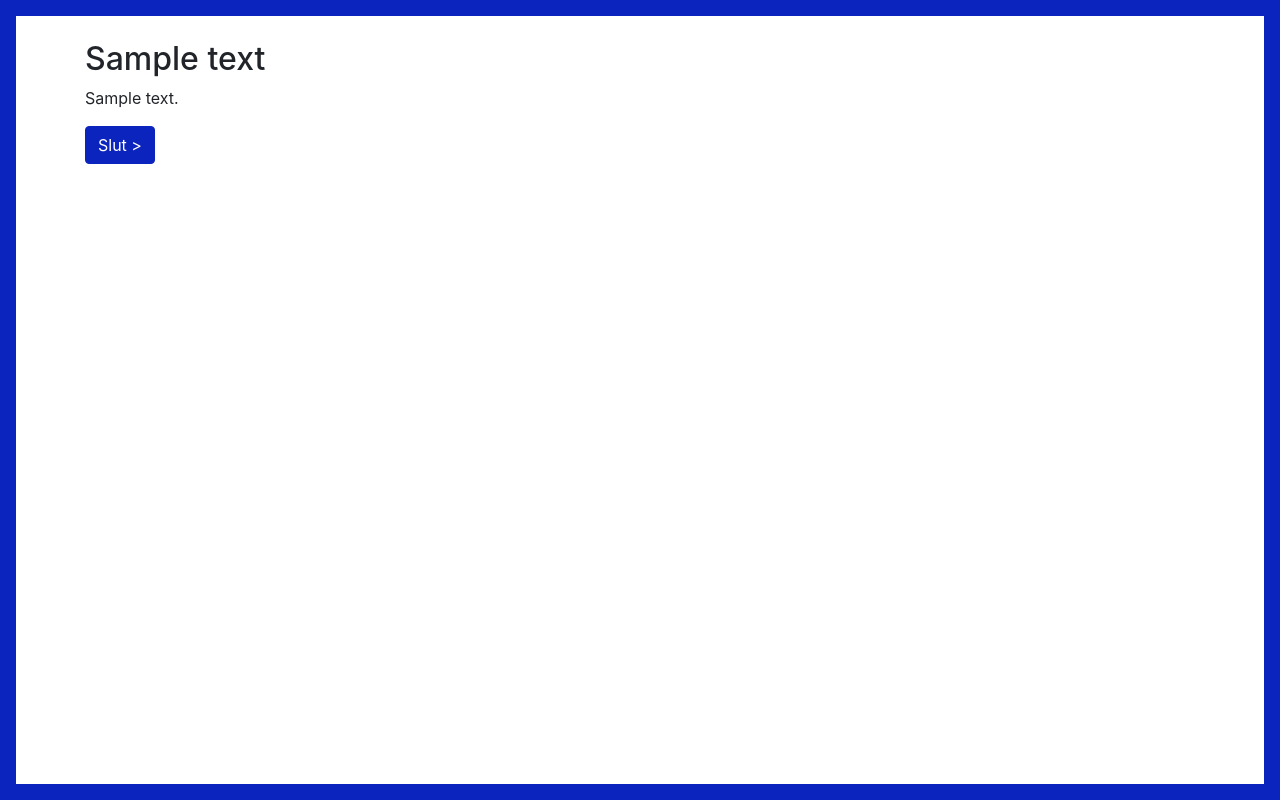
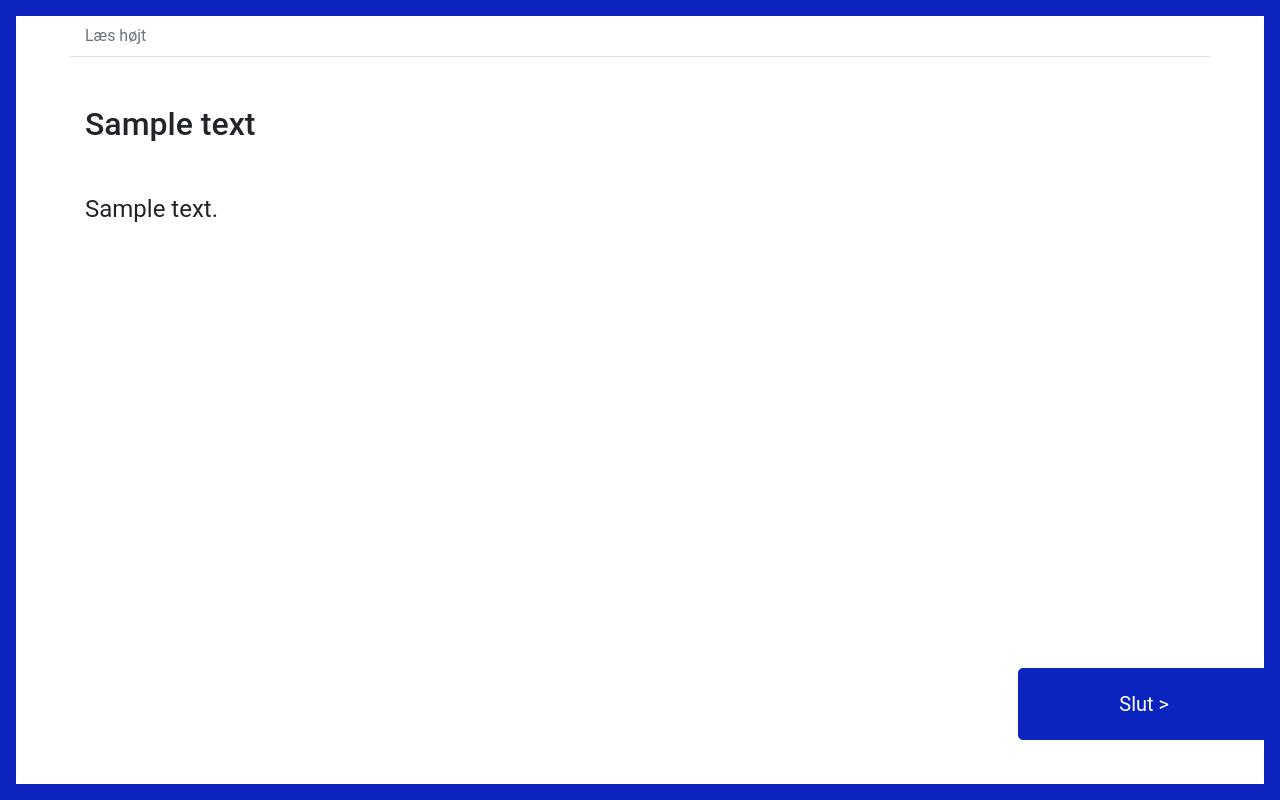
Before and after one commit to itk-robotics/reading-buddy, a Python web app: template flask_server/templates/page.html in a window 1280 px wide. Run offline with Jinja, Linux system fonts and the light colour scheme; the template is opened without the code that fills it: most values are stand-ins (such as "Sample title", 1, 10 or a date in 2020).

Commit message:
templates update design

```diff
--- a/flask_server/static/js/scripts.js
+++ b/flask_server/static/js/scripts.js
@@ -1,122 +1 @@
-/******/ (function(modules) { // webpackBootstrap
-/******/ 	// The module cache
-/******/ 	var installedModules = {};
-/******/
-/******/ 	// The require function
-/******/ 	function __webpack_require__(moduleId) {
-/******/
-/******/ 		// Check if module is in cache
-/******/ 		if(installedModules[moduleId]) {
-/******/ 			return installedModules[moduleId].exports;
-/******/ 		}
-/******/ 		// Create a new module (and put it into the cache)
-/******/ 		var module = installedModules[moduleId] = {
-/******/ 			i: moduleId,
-/******/ 			l: false,
-/******/ 			exports: {}
-/******/ 		};
-/******/
-/******/ 		// Execute the module function
-/******/ 		modules[moduleId].call(module.exports, module, module.exports, __webpack_require__);
-/******/
-/******/ 		// Flag the module as loaded
-/******/ 		module.l = true;
-/******/
-/******/ 		// Return the exports of the module
-/******/ 		return module.exports;
-/******/ 	}
-/******/
-/******/
-/******/ 	// expose the modules object (__webpack_modules__)
-/******/ 	__webpack_require__.m = modules;
-/******/
-/******/ 	// expose the module cache
-/******/ 	__webpack_require__.c = installedModules;
-/******/
-/******/ 	// define getter function for harmony exports
-/******/ 	__webpack_require__.d = function(exports, name, getter) {
-/******/ 		if(!__webpack_require__.o(exports, name)) {
-/******/ 			Object.defineProperty(exports, name, { enumerable: true, get: getter });
-/******/ 		}
-/******/ 	};
-/******/
-/******/ 	// define __esModule on exports
-/******/ 	__webpack_require__.r = function(exports) {
-/******/ 		if(typeof Symbol !== 'undefined' && Symbol.toStringTag) {
-/******/ 			Object.defineProperty(exports, Symbol.toStringTag, { value: 'Module' });
-/******/ 		}
-/******/ 		Object.defineProperty(exports, '__esModule', { value: true });
-/******/ 	};
-/******/
-/******/ 	// create a fake namespace object
-/******/ 	// mode & 1: value is a module id, require it
-/******/ 	// mode & 2: merge all properties of value into the ns
-/******/ 	// mode & 4: return value when already ns object
-/******/ 	// mode & 8|1: behave like require
-/******/ 	__webpack_require__.t = function(value, mode) {
-/******/ 		if(mode & 1) value = __webpack_require__(value);
-/******/ 		if(mode & 8) return value;
-/******/ 		if((mode & 4) && typeof value === 'object' && value && value.__esModule) return value;
-/******/ 		var ns = Object.create(null);
-/******/ 		__webpack_require__.r(ns);
-/******/ 		Object.defineProperty(ns, 'default', { enumerable: true, value: value });
-/******/ 		if(mode & 2 && typeof value != 'string') for(var key in value) __webpack_require__.d(ns, key, function(key) { return value[key]; }.bind(null, key));
-/******/ 		return ns;
-/******/ 	};
-/******/
-/******/ 	// getDefaultExport function for compatibility with non-harmony modules
-/******/ 	__webpack_require__.n = function(module) {
-/******/ 		var getter = module && module.__esModule ?
-/******/ 			function getDefault() { return module['default']; } :
-/******/ 			function getModuleExports() { return module; };
-/******/ 		__webpack_require__.d(getter, 'a', getter);
-/******/ 		return getter;
-/******/ 	};
-/******/
-/******/ 	// Object.prototype.hasOwnProperty.call
-/******/ 	__webpack_require__.o = function(object, property) { return Object.prototype.hasOwnProperty.call(object, property); };
-/******/
-/******/ 	// __webpack_public_path__
-/******/ 	__webpack_require__.p = "";
-/******/
-/******/
-/******/ 	// Load entry module and return exports
-/******/ 	return __webpack_require__(__webpack_require__.s = 0);
-/******/ })
-/************************************************************************/
-/******/ ({
-
-/***/ "./src/scripts/scripts.js":
-/*!********************************!*\
-  !*** ./src/scripts/scripts.js ***!
-  \********************************/
-/*! no static exports found */
-/***/ (function(module, exports) {
-
-eval("\n\n//# sourceURL=webpack:///./src/scripts/scripts.js?");
-
-/***/ }),
-
-/***/ "./src/scss/styles.scss":
-/*!******************************!*\
-  !*** ./src/scss/styles.scss ***!
-  \******************************/
-/*! no static exports found */
-/***/ (function(module, exports, __webpack_require__) {
-
-eval("module.exports = __webpack_require__.p + \"css/styles.css\";\n\n//# sourceURL=webpack:///./src/scss/styles.scss?");
-
-/***/ }),
-
-/***/ 0:
-/*!*************************************************************!*\
-  !*** multi ./src/scss/styles.scss ./src/scripts/scripts.js ***!
-  \*************************************************************/
-/*! no static exports found */
-/***/ (function(module, exports, __webpack_require__) {
-
-eval("__webpack_require__(/*! ./src/scss/styles.scss */\"./src/scss/styles.scss\");\nmodule.exports = __webpack_require__(/*! ./src/scripts/scripts.js */\"./src/scripts/scripts.js\");\n\n\n//# sourceURL=webpack:///multi_./src/scss/styles.scss_./src/scripts/scripts.js?");
-
-/***/ })
-
-/******/ });
+!function(e){var t={};function n(r){if(t[r])return t[r].exports;var o=t[r]={i:r,l:!1,exports:{}};return e[r].call(o.exports,o,o.exports,n),o.l=!0,o.exports}n.m=e,n.c=t,n.d=function(e,t,r){n.o(e,t)||Object.defineProperty(e,t,{enumerable:!0,get:r})},n.r=function(e){"undefined"!=typeof Symbol&&Symbol.toStringTag&&Object.defineProperty(e,Symbol.toStringTag,{value:"Module"}),Object.defineProperty(e,"__esModule",{value:!0})},n.t=function(e,t){if(1&t&&(e=n(e)),8&t)return e;if(4&t&&"object"==typeof e&&e&&e.__esModule)return e;var r=Object.create(null);if(n.r(r),Object.defineProperty(r,"default",{enumerable:!0,value:e}),2&t&&"string"!=typeof e)for(var o in e)n.d(r,o,function(t){return e[t]}.bind(null,o));return r},n.n=function(e){var t=e&&e.__esModule?function(){return e.default}:function(){return e};return n.d(t,"a",t),t},n.o=function(e,t){return Object.prototype.hasOwnProperty.call(e,t)},n.p="",n(n.s=0)}([function(e,t,n){n(1),e.exports=n(2)},function(e,t,n){e.exports=n.p+"css/styles.css"},function(e,t){}]);
--- a/flask_server/templates/base.html
+++ b/flask_server/templates/base.html
@@ -36,9 +36,9 @@
         <meta name="msapplication-square310x310logo" content="static/images/mstile-310x310.png" />
     </head>
     <body>
-        <div class="container pt-4">
-            {% block content %}{% endblock %}
-        </div>
+
+        {% block content %}{% endblock %}
+
         <script src="static/js/scripts.js"></script>
     </body>
 </html>
--- a/flask_server/templates/page.html
+++ b/flask_server/templates/page.html
@@ -1,21 +1,28 @@
 {% extends "base.html" %}
 
 {% block content %}
-    <div class="row">
-        <div class="col">
-            {% for text in content %}
-                {% if text.chapter_title %}
-                    <h2>{{ text.chapter_title }}</h2>
-                {% endif %}
-                <p>{{ text.text }}</p>
-            {% endfor %}
+    <div class="container">
+        <div class="row">
+            <div class="col-12 border-bottom">
+                <p class="pt-2 pb-2 mb-0 text-muted">Læs højt</p>
+            </div>
+        </div>
+        <div class="row">
+            <div class="col mt-5">
+                {% for text in content %}
+                    {% if text.chapter_title %}
+                        <h2 class="mb-5">{{ text.chapter_title }}</h2>
+                    {% endif %}
+                    <p class="text-lg">{{ text.text }}</p>
+                {% endfor %}
+            </div>
             {% if lastpage == True %}
-                <a href="{{ url_for('question', story=story_id) }}" class="btn btn-primary">Næste side ></a>
+                <a href="{{ url_for('question', story=story_id) }}" class="btn btn-primary btn-lg btn-fixed-right">Næste side ></a>
             {% else %}
                 {% if theend == False %}
-                    <a href="{{ url_for('page', story=story_id) }}" class="btn btn-primary">Næste side ></a>
+                    <a href="{{ url_for('page', story=story_id) }}" class="btn btn-primary btn-lg btn-fixed-right">Næste side ></a>
                 {% else %}
-                    <a href="{{ url_for('index', story=story_id) }}" class="btn btn-primary">Slut ></a>
+                    <a href="{{ url_for('index', story=story_id) }}" class="btn btn-primary btn-lg btn-fixed-right">Slut ></a>
                 {% endif %}
             {% endif %}
         </div>
--- a/src/scss/styles.scss
+++ b/src/scss/styles.scss
@@ -1,4 +1,5 @@
 $primary: #0B24BE;
+$font-family-sans-serif: "Roboto";
 
 @import "~bootstrap/scss/bootstrap";
 
@@ -9,3 +10,59 @@ html, body {
 body {
     border: 1em solid $primary;
 }
+.container, .container-fluid {
+    height: 100%;
+}
+
+.background-image {
+    position: absolute;
+    top: 0;
+    left: 0;
+    z-index: -1;
+    width: 100%;
+    height: 100%;
+    background-size: cover;
+    background-position: center center;
+    -webkit-filter: blur(5px);
+    -moz-filter: blur(5px);
+    -o-filter: blur(5px);
+    -ms-filter: blur(5px);
+    filter: blur(5px);
+    &:before {
+        content: "";
+        position: absolute;
+        top: 0;
+        left: 0;
+        z-index: -1;
+        width: 100%;
+        height: 100%;
+        background-color: rgba(11,36,190,.8);
+    }
+}
+.btn-fixed-right {
+    position: absolute;
+    right: .5em;
+    bottom: 3em;
+    padding-left: 5em;
+    padding-right: 5em;
+    padding-top: 1em;
+    padding-bottom: 1em;
+}
+
+.btn-choice {
+    padding-left: 5em;
+    padding-right: 5em;
+    padding-top: 4em;
+    padding-bottom: 4em;
+}
+
+.text-lg {
+    font-size: 1.5rem;
+}
+
+.img-fixed-bottom {
+    position: absolute;
+    bottom: .5rem;
+    right: 4rem;
+    max-height: 20vh
+}
```
Also changed, not shown: flask_server/templates/choice.html (+16 -4 lines), flask_server/templates/index.html (+7 -4 lines), flask_server/templates/question.html (+17 -5 lines), flask_server/templates/story.html (+12 -7 lines), flask_server/static/css/styles.css.
